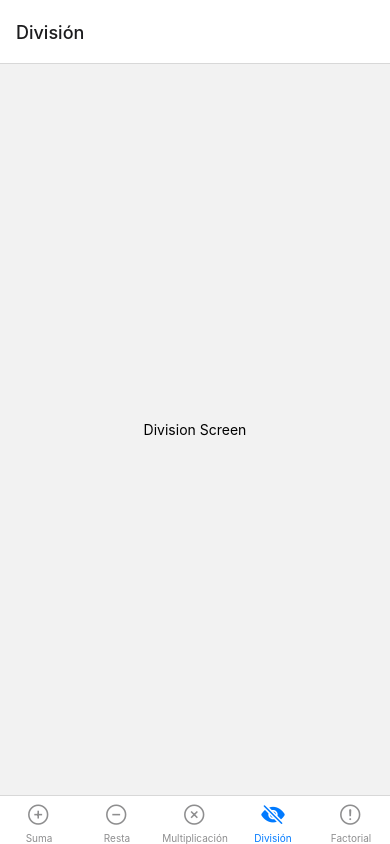
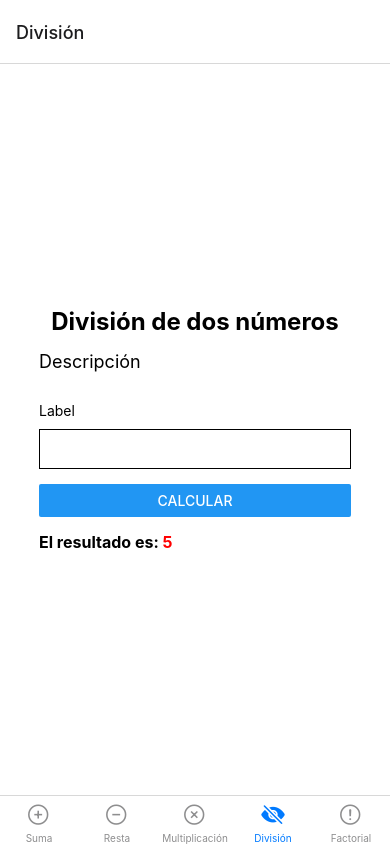
Before and after one commit to JSamuelM/DPSTaller2, a React Native app: screen /Division in a window 390 px wide. Built offline with nearby package versions, Linux system fonts and the light colour scheme.

Commit message:
:lipstick: Agregando plantilla para los ejercicios y clases

```diff
--- /dev/null
+++ b/assets/styles.js
@@ -0,0 +1,54 @@
+import {StyleSheet} from 'react-native';
+
+export const styles = StyleSheet.create({
+  container: {
+    alignItems: 'center',
+    backgroundColor: '#FFF',
+    color: '#000000',
+    justifyContent: 'center',
+    flex: 1,
+  },
+  content: {
+    width: '80%',
+  },
+  text: {
+    textAlign: 'center',
+  },
+  title: {
+    color: '#000',
+    fontSize: 24,
+    fontWeight: 'bold',
+    marginBottom: 15,
+    textAlign: 'center',
+  },
+  subtitle: {
+    color: '#000',
+    fontSize: 18,
+    fontWeight: 'normal',
+    marginBottom: 15,
+  },
+  form: {marginVertical: 15},
+  label: {
+    color: '#000',
+    fontSize: 14,
+    marginBottom: 10,
+  },
+  input: {
+    borderWidth: 1,
+    height: 40,
+    padding: 10,
+    marginBottom: 15,
+  },
+  result: {
+    display: 'flex',
+    flexDirection: 'row',
+  },
+  textResult: {
+    color: '#000',
+    fontSize: 16,
+    fontWeight: 'bold',
+  },
+  total: {
+    color: 'red',
+  },
+});
--- a/src/screens/DivisionScreen.js
+++ b/src/screens/DivisionScreen.js
@@ -1,10 +1,26 @@
 import React from 'react';
-import {Text, View} from 'react-native';
+import {Button, Text, TextInput, View} from 'react-native';
+
+import {styles} from '../../assets/styles';
 
 const Division = () => {
   return (
-    <View style={{flex: 1, alignItems: 'center', justifyContent: 'center'}}>
-      <Text>Division Screen</Text>
+    <View style={styles.container}>
+      <View style={styles.content}>
+        <View style={styles.text}>
+          <Text style={styles.title}>División de dos números</Text>
+          <Text style={styles.subtitle}>Descripción</Text>
+        </View>
+        <View style={styles.form}>
+          <Text style={styles.label}>Label</Text>
+          <TextInput style={styles.input} />
+          <Button title="Calcular" />
+        </View>
+        <View style={styles.result}>
+          <Text style={styles.textResult}>El resultado es: </Text>
+          <Text style={[styles.textResult, styles.total]}>5</Text>
+        </View>
+      </View>
     </View>
   );
 };
--- a/src/screens/FactorialScreen.js
+++ b/src/screens/FactorialScreen.js
@@ -1,9 +1,11 @@
 import React from 'react';
 import {Text, View} from 'react-native';
 
+import {styles} from '../../assets/styles';
+
 const Factorial = () => {
   return (
-    <View style={{flex: 1, alignItems: 'center', justifyContent: 'center'}}>
+    <View style={styles.container}>
       <Text>Factorial Screen</Text>
     </View>
   );
--- a/src/screens/MultiplicationScreen.js
+++ b/src/screens/MultiplicationScreen.js
@@ -1,9 +1,11 @@
 import React from 'react';
 import {Text, View} from 'react-native';
 
+import {styles} from '../../assets/styles';
+
 const Multiplication = () => {
   return (
-    <View style={{flex: 1, alignItems: 'center', justifyContent: 'center'}}>
+    <View style={styles.container}>
       <Text>Multiplication Screen</Text>
     </View>
   );
--- a/src/screens/SubtractionScreen.js
+++ b/src/screens/SubtractionScreen.js
@@ -1,9 +1,11 @@
 import React from 'react';
 import {Text, View} from 'react-native';
 
+import {styles} from '../../assets/styles';
+
 const Subtraction = () => {
   return (
-    <View style={{flex: 1, alignItems: 'center', justifyContent: 'center'}}>
+    <View style={styles.container}>
       <Text>Subtration Screen</Text>
     </View>
   );
--- a/src/screens/SumScreen.js
+++ b/src/screens/SumScreen.js
@@ -1,9 +1,11 @@
 import React from 'react';
 import {Text, View} from 'react-native';
 
+import {styles} from '../../assets/styles';
+
 const Sum = () => {
   return (
-    <View style={{flex: 1, alignItems: 'center', justifyContent: 'center'}}>
+    <View style={styles.container}>
       <Text>Sum Screen</Text>
     </View>
   );
```
Also changed, not shown: assets/colors.js (added).
